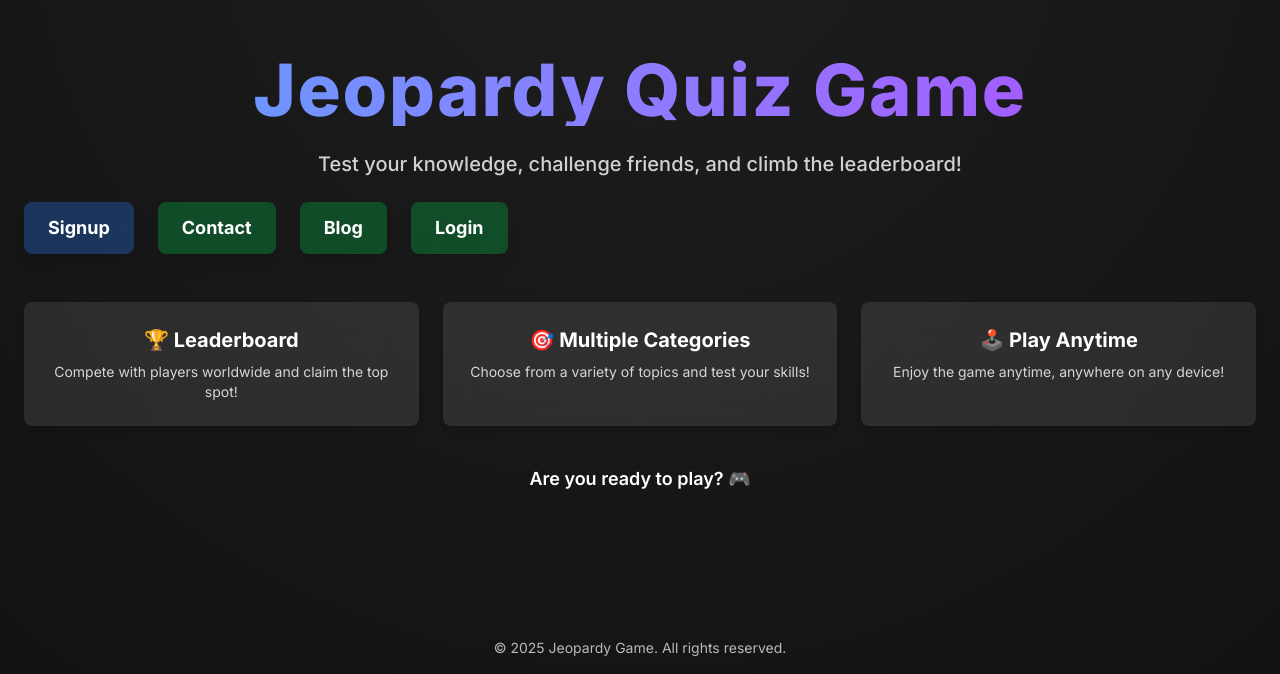
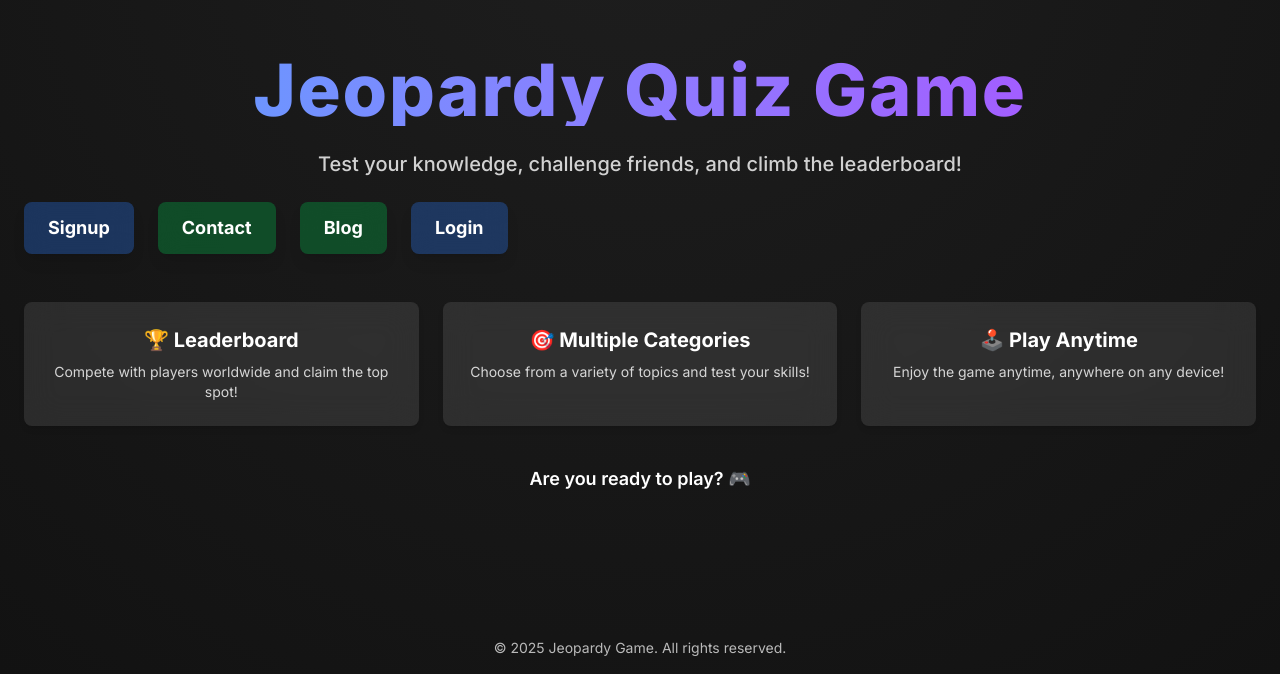
Before and after one commit to Faizan998/jeopardy-quiz-game, a Next.js app: page / in a window 1280 px wide. Shown: the part 126-800 px from the top of the page. Built offline with nearby package versions, Linux system fonts and the light colour scheme.

Commit message:
updated contact page with brevo

```diff
--- a/app/page.tsx
+++ b/app/page.tsx
@@ -18,22 +18,22 @@ export default function Home() {
         {/* Centered Buttons */}
         <div className="flex space-x-6 mt-6 animate-fade-in">
           <Link href="/signup">
-            <button className="px-6 py-3 bg-blue-500/30 hover:bg-blue-500 text-white font-bold text-lg rounded-lg shadow-lg backdrop-blur-md transition-transform transform hover:scale-110 hover:shadow-blue-500">
+            <button className="px-6 py-3 cursor-pointer bg-blue-500/30 hover:bg-blue-500 text-white font-bold text-lg rounded-lg shadow-lg backdrop-blur-md transition-transform transform hover:scale-110 hover:shadow-blue-500">
               Signup
             </button>
           </Link>
           <Link href="/contact">
-            <button className="px-6 py-3 bg-green-500/30 hover:bg-green-500 text-white font-bold text-lg rounded-lg shadow-lg backdrop-blur-md transition-transform transform hover:scale-110 hover:shadow-green-500">
+            <button className="px-6 py-3 cursor-pointer bg-green-500/30 hover:bg-green-500 text-white font-bold text-lg rounded-lg shadow-lg backdrop-blur-md transition-transform transform hover:scale-110 hover:shadow-green-500">
               Contact
             </button>
           </Link>
           <Link href="/blog">
-            <button className="px-6 py-3 bg-green-500/30 hover:bg-green-500 text-white font-bold text-lg rounded-lg shadow-lg backdrop-blur-md transition-transform transform hover:scale-110 hover:shadow-green-500">
+            <button className="px-6 py-3 cursor-pointer bg-green-500/30 hover:bg-green-500 text-white font-bold text-lg rounded-lg shadow-lg backdrop-blur-md transition-transform transform hover:scale-110 hover:shadow-green-500">
               Blog
             </button>
           </Link>
           <Link href="/login">
-            <button className="px-6 py-3 bg-green-500/30 hover:bg-green-500 text-white font-bold text-lg rounded-lg shadow-lg backdrop-blur-md transition-transform transform hover:scale-110 hover:shadow-green-500">
+            <button className="px-6 py-3 cursor-pointer bg-blue-500/30 hover:bg-blue-500 text-white font-bold text-lg rounded-lg shadow-lg backdrop-blur-md transition-transform transform hover:scale-110 hover:shadow-blue-500">
               Login
             </button>
           </Link>
```
